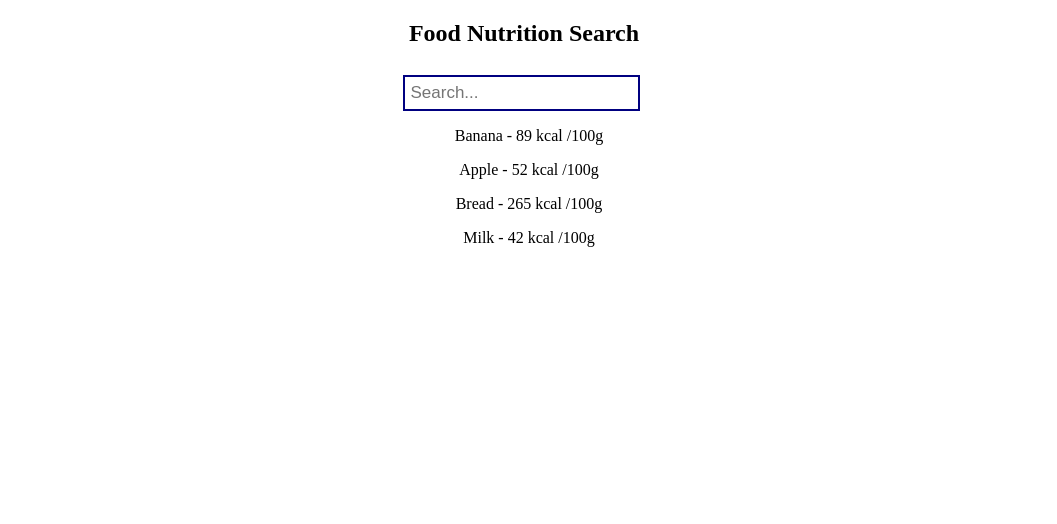
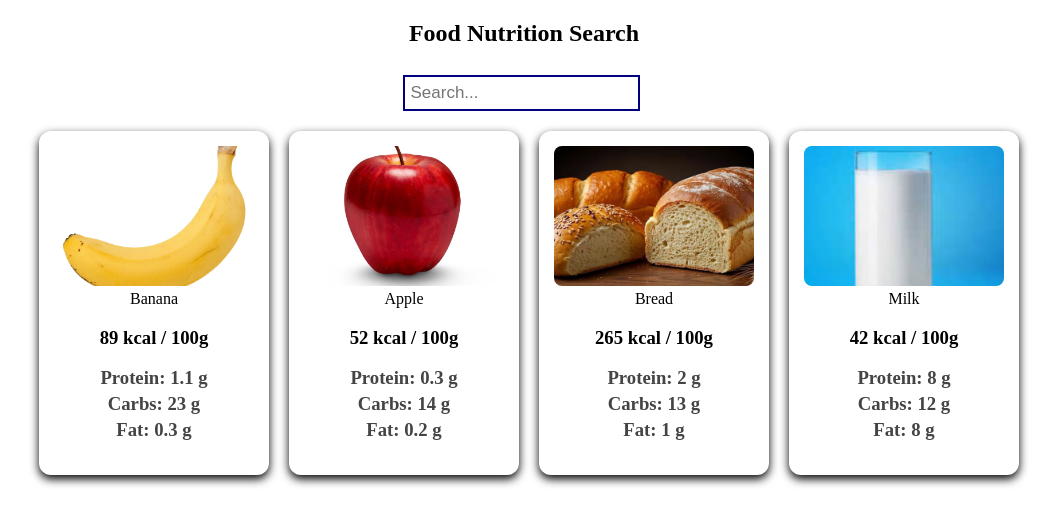
Before and after one commit to DraganJonceski/FoodIndex, a plain HTML site: page index.html in a window 1280 px wide. Shown: the whole page, without its empty margins (111-1168 px from the left). Drawn offline with Linux system fonts and the light colour scheme.

Commit message:
Added Images and more nutrition info

```diff
--- a/index.html
+++ b/index.html
@@ -1,6 +1,7 @@
 <!DOCTYPE html>
 <html lang="eng">
     <head>
+        <meta charset="UTF-8">
         <title>Food Index</title>
         <link rel="stylesheet" href="style.css">
         <script src="main.js" defer></script>
--- a/main.js
+++ b/main.js
@@ -1,10 +1,40 @@
 
 //1. Hardcoded Food array
 const foods = [
-    { name: "Banana", category: "Fruit", caloriesPer100g: 89, imageName: "banana.png" },
-    { name: "Apple", category: "Fruit", caloriesPer100g: 52, imageName: "apple.png" },
-    { name: "Bread", category: "Grain", caloriesPer100g: 265, imageName: "bread.png" },
-    { name: "Milk", category: "Dairy", caloriesPer100g: 42, imageName: "milk.png" }
+     {
+        name: "Banana",
+        category: "Fruit",
+        caloriesPer100g: 89,
+        protein: 1.1,
+        carbs: 23,
+        fat: 0.3,
+        imageName: "banana.avif"
+    },
+    {
+        name: "Apple",
+        category: "Fruit",
+        caloriesPer100g: 52,
+        protein: 0.3,
+        carbs: 14,
+        fat: 0.2,
+        imageName: "apple.avif"
+    },
+    {
+        name: "Bread",
+        category: "Grain",
+        caloriesPer100g: 265,
+        protein: 2,
+        carbs: 13,
+        fat: 1,
+        imageName: "bread.avif" },
+    {
+        name: "Milk",
+        category: "Dairy",
+        caloriesPer100g: 42,
+        protein: 8,
+        carbs: 12,
+        fat: 8,
+        imageName: "milk.avif" }
 ];
 // 2. Render function
 function renderFoods(list){
@@ -12,10 +42,21 @@ function renderFoods(list){
     resultsDiv.innerHTML = "";
 
     list.forEach(food => {
-        const row = document.createElement("p");
-        row.textContent = `${food.name} - ${food.caloriesPer100g} kcal /100g`;
-        resultsDiv.appendChild(row);
+        const card = document.createElement("div");
+        card.className = "food-card";
 
+        card.innerHTML = `<img src="images/${food.imageName}" alt="${food.name}"
+        <h3>${food.name}<h3>
+        <p><strong>${food.caloriesPer100g}</strong> kcal / 100g<p>
+
+        <div class="nutrients">
+            <p>Protein: ${food.protein} g</p>
+            <p>Carbs: ${food.carbs} g</p>
+            <p>Fat: ${food.fat} g</p>
+        </div>
+        `;
+
+        resultsDiv.appendChild(card);
     });
 }
 
--- a/style.css
+++ b/style.css
@@ -12,3 +12,37 @@ main{
 h1{
   padding-right: 10px;
 }
+
+#results{
+  display: flex;
+  flex-wrap: wrap;
+  justify-content: center;
+  gap: 20px;
+  margin-top: 20px;
+}
+
+.food-card{
+  width: 200px;
+  background: white;
+  border-radius: 12px;
+  padding: 15px;
+  text-align: center;
+  box-shadow: 0 4px 10px rgba(0,0,0,1);
+  transition: transform 0.15s ease;
+}
+
+.food-card:hover{
+  transform: scale(1.04);
+}
+
+.food-card img{
+  width: 100%;
+  height: 140px;
+  object-fit: cover;
+  border-radius: 8px;
+}
+
+.nutrients p{
+  margin:4px 0;
+  color: #444;
+}
```
Also changed, not shown: images/apple.avif (added), images/banana.avif (added), images/bread.avif (added), images/milk.avif (added).
